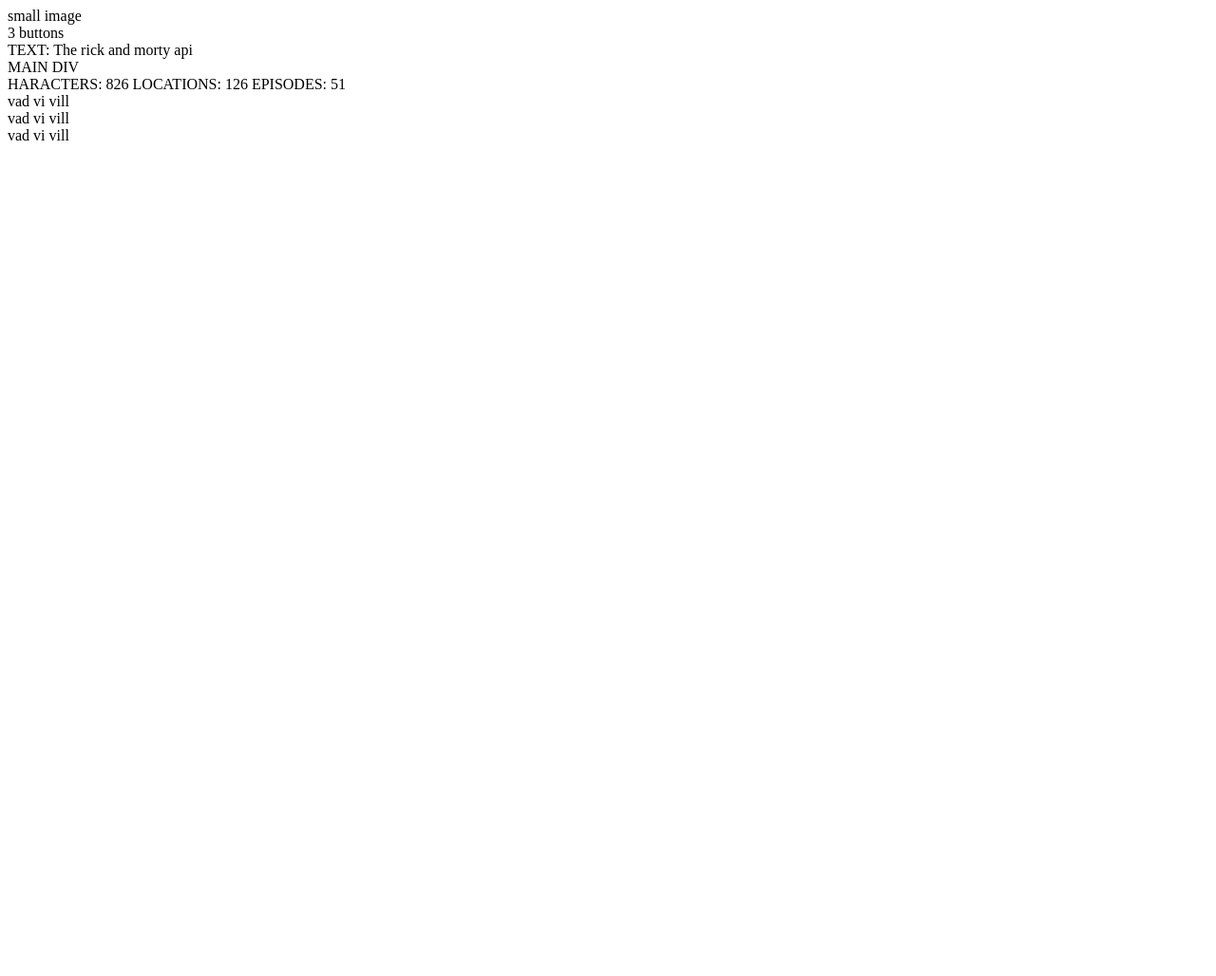
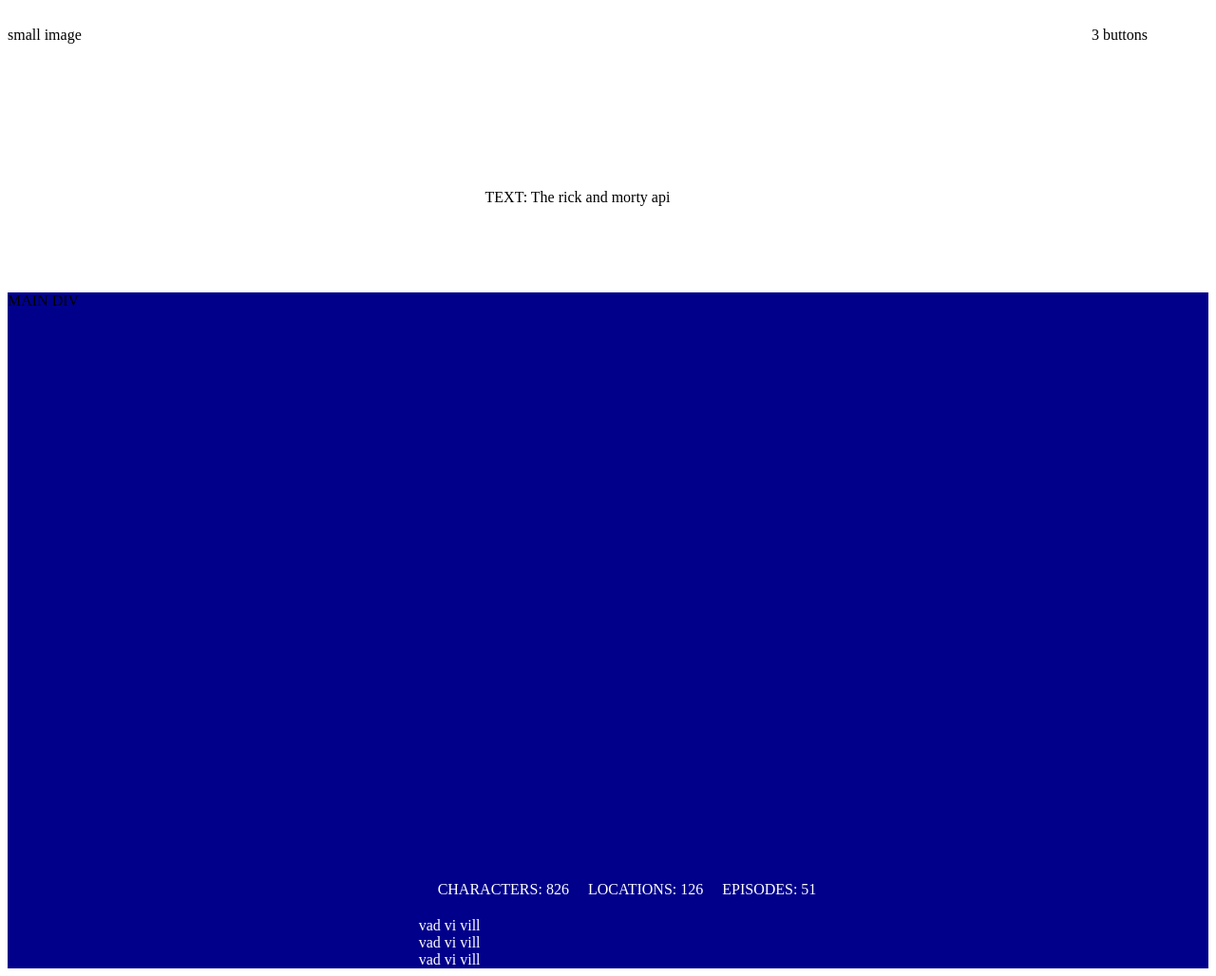
Before and after one commit to Omxz/Rick-and-Morty-project, a plain HTML site: page rickandmorty.html in a window 1280 px wide. Shown: the whole page at 95% size. Before the commit the page ends 800 px from the top, so only its background shows below. Drawn offline with Linux system fonts and the light colour scheme; no server answers.

Commit message:
knas html

```diff
--- a/rickandmorty.html
+++ b/rickandmorty.html
@@ -9,17 +9,43 @@
 </head>
 <body>
     <header>
-        <div class="top-header"><div>small image</div> <div>3 buttons</div> </div>
-        <div class="bottom-header"> TEXT: The rick and morty api</div>
+        <div class="head">
+            <div class="top-header"><div>small image</div> <div>3 buttons</div> </div>
+
+        </div>
+        <div class="bottom-head">
+            <div class="bottom-header"> TEXT: The rick and morty api</div>
+
+        </div>
     </header>
     <main class="main"> <div> MAIN DIV</div></main>
     <footer>
-    <div>HARACTERS: 826
-        LOCATIONS: 126
-        EPISODES: 51</div>
-    <div>vad vi vill</div>
-    <div>vad vi vill</div>
-    <div>vad vi vill</div>
+    <div class="main-footer">
+
+        <div class="footer1">
+         <div>
+            CHARACTERS: 826
+        </div>
+        <div>
+            LOCATIONS: 126
+
+        </div>
+        <div>
+            EPISODES: 51
+        </div>
+        </div>
+        <div class="bottom-footer1">
+            <div class="footer2">vad vi vill</div>
+            </div>
+            <div class="bottom-footer2">
+            <div class="footer3">vad vi vill</div>
+            </div>
+            <div class="bottom-footer3">
+            <div class="footer4">vad vi vill</div>
+            </div>
+
+        </div>
+    </div>
 </footer>
 
 </body>
--- a/rickandmorty.js
+++ b/rickandmorty.js
@@ -9,9 +9,9 @@
       .then((res) => res.json())
       .then((data) => {
         console.log(data);
-
+        getImg.src = data.img;
+        getH1.innerHTML = data.title;
+        getImg.alt = data.alt;
       });
   }
-
-  fetchRnM()
 });
--- a/rickandmorty.scss
+++ b/rickandmorty.scss
@@ -1,3 +1,60 @@
 * {
   box-sizing: border-box;
 }
+
+.head{
+    display: flex;
+    height:100px;
+    width: 1200px;
+}
+
+.top-header{
+    padding-top: 20px;
+    display: flex;
+    justify-content: space-between;
+    width: 100%;
+    height: 20%;
+}
+.bottom-head{
+    display: flex;
+    height: 200px;
+    width: 1200px;
+    justify-content: center;
+    align-items: center;
+}
+
+.main{
+    height: 600px;
+    background-color: darkblue;
+}
+footer{
+    display: flex;
+    background-color: darkblue;
+    color: white;
+    justify-content: center;
+    align-items: center;
+}
+
+
+
+.footer1{
+    display: flex;
+    margin: 20px;
+    justify-content:space-between;
+    width: 100%;
+}
+
+.footer2{
+    width: 100%;
+}
+.footer3{
+    width: 100%;
+}
+.footer4{
+    width: 100%;
+}
+
+.bottom-footer1 .bottom-footer2 .bottom-footer3{
+    display: flex;
+    justify-content: center;
+}
```
Also changed, not shown: rickandmorty.css, 1 other file.
